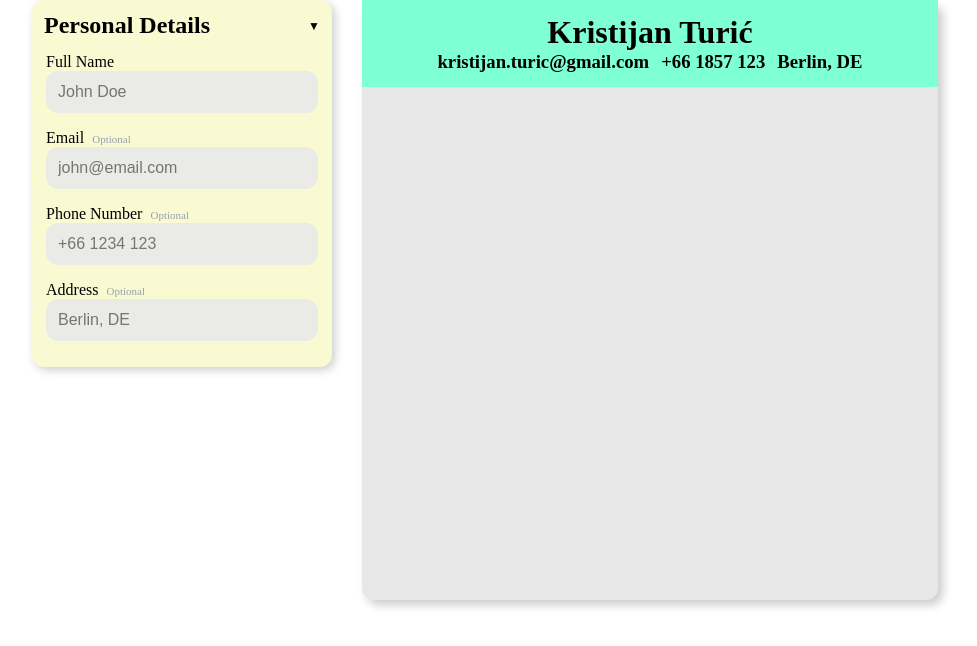
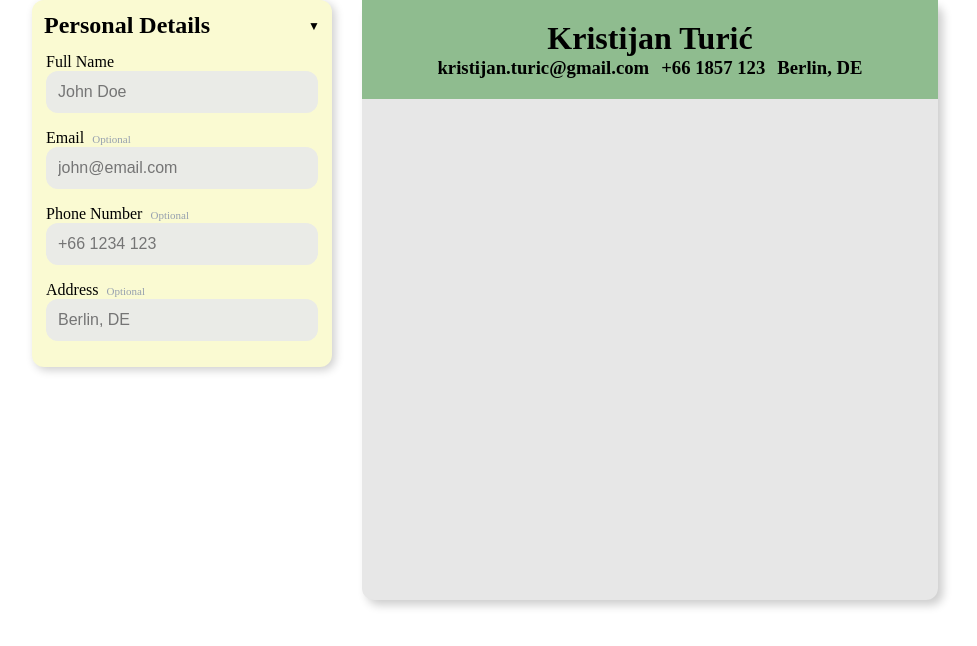
Before and after one commit to KristijanTuric/cv-application, a React (Vite) app: page / in a window 1280 px wide. Shown: the top 646 px of the page, without its empty margins (155-1132 px from the left). Built offline with nearby package versions, Linux system fonts and the light colour scheme; a web font is replaced by a local one.

Commit message:
Update PersonalDetailsInfo style

```diff
--- a/src/styles/PersonalDetailsInfo.css
+++ b/src/styles/PersonalDetailsInfo.css
@@ -3,8 +3,8 @@
     display: flex;
     align-items: center;
     flex-direction: column;
-    background-color: aquamarine;
-    padding: 14px;
+    background-color: darkseagreen;
+    padding: 20px;
 }
 
 .contact-details {
```
